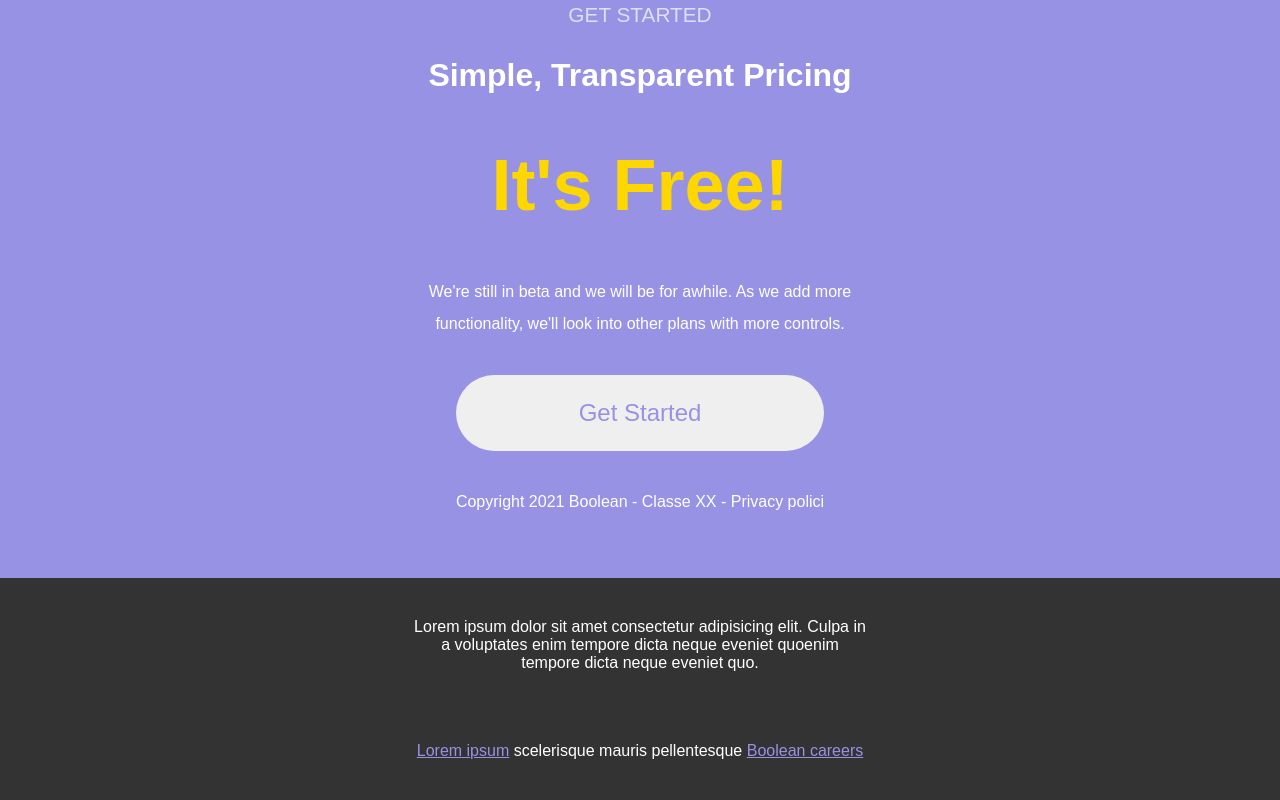
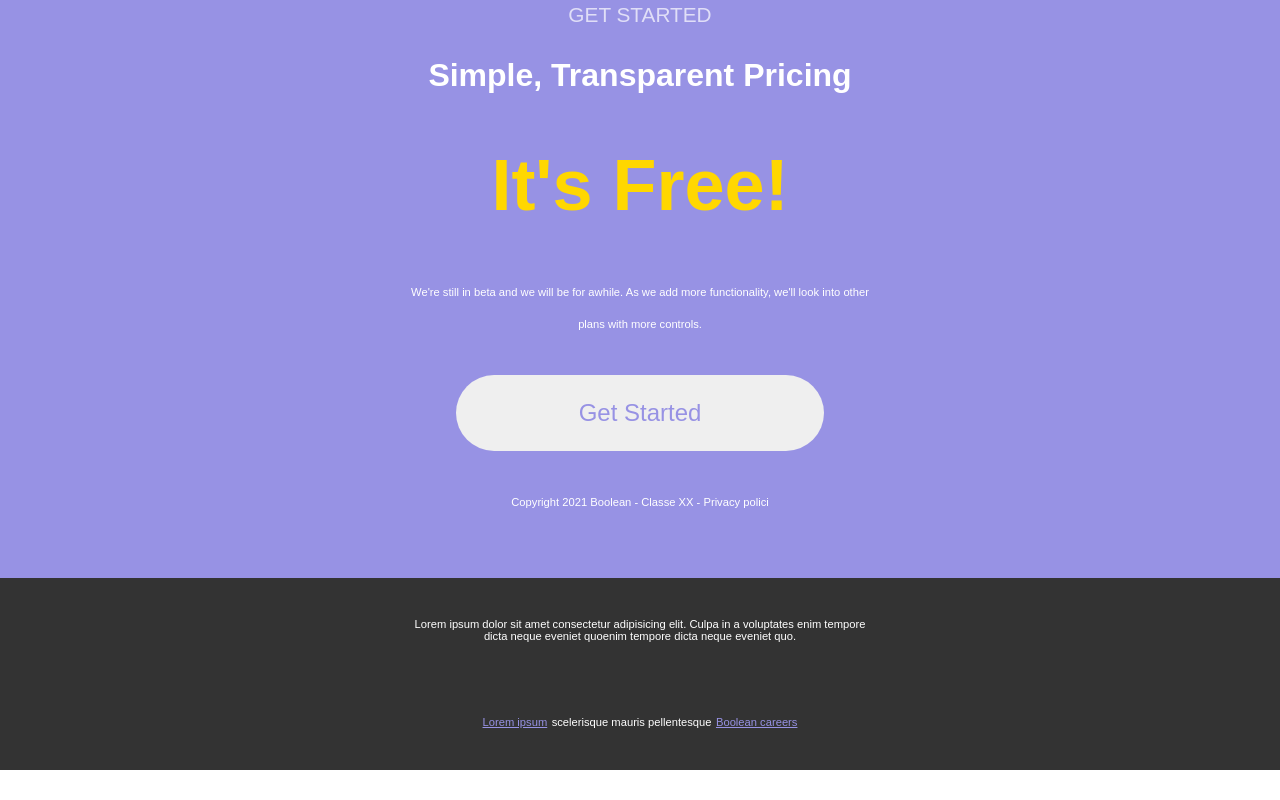
Before and after one commit to BrunoCanini/htmlcss-responsive-layout, a plain HTML site: page index2.html in a window 1280 px wide. Shown: the part 5824-6624 px from the top of the page. After the commit the page ends 6594 px from the top, so only its background shows below. Drawn offline with Linux system fonts and the light colour scheme.

Commit message:
article/footer tablet

```diff
--- a/style2.css
+++ b/style2.css
@@ -605,6 +605,13 @@ article{
     border-radius: 40px;
 }
 
+@media screen and (min-width: 768px) {
+
+    .free > p{
+        font-size: 0.7rem;
+    }
+}
+
 /* footer */
 
 footer{
@@ -630,3 +637,18 @@ footer{
 .foot > a{
     color: #9792e4;
 }
+
+@media screen and (min-width: 768px) {
+
+    .foot > p{
+        font-size: 0.7rem;
+    }
+
+    .foot > span{
+        font-size: 0.7rem;
+    }
+
+    .foot > a{
+        font-size: 0.7rem;
+    }
+}
```
